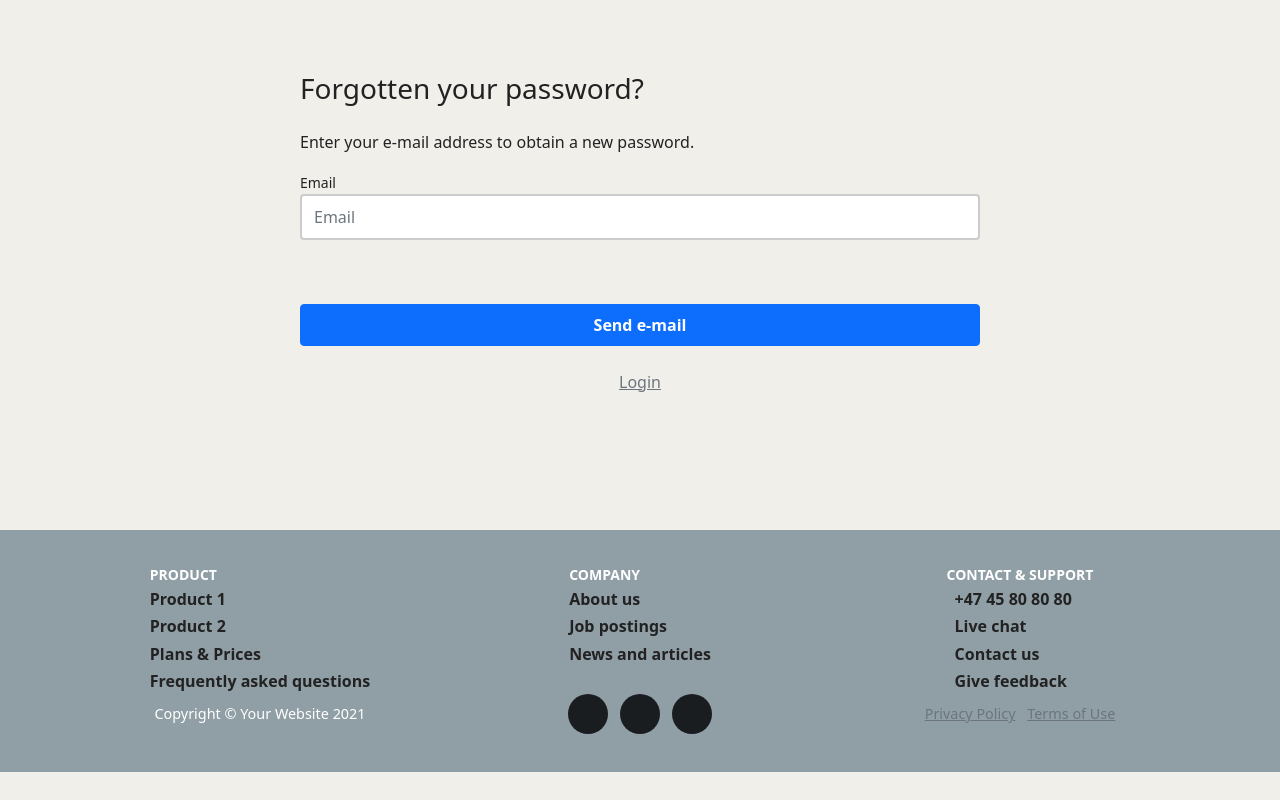
After one commit to DelroyBrown28/nueui-ecommerce-template-lvl1, a Django app: page /account/password_reset/ in a window 1280 px wide. The commit adds this page. Run offline with Django 3.2, Linux system fonts and the light colour scheme; some libraries are stand-ins or nearby versions.

Commit message:
password reset funtionality complete

```diff
--- a/account/forms.py
+++ b/account/forms.py
@@ -1,5 +1,6 @@
 from django import forms
-from django.contrib.auth.forms import AuthenticationForm
+from django.contrib.auth.forms import (
+    AuthenticationForm, PasswordResetForm, SetPasswordForm)
 from django.forms.fields import CharField
 from django.forms.widgets import PasswordInput
 from .models import UserBase
@@ -86,3 +87,34 @@ class UserEditForm(forms.ModelForm):
         super().__init__(*args, **kwargs)
         self.fields['first_name'].required = True
         self.fields['email'].required = True
+
+
+class PwdResetForm(PasswordResetForm):
+    email = forms.EmailField(max_length=254, widget=forms.TextInput(
+        attrs={'class': 'form-control mb-3',
+               'placeholder': 'Email', 'id': 'form-email'}
+    ))
+
+    def clean_email(self):
+        email = self.cleaned_data['email']
+        u = UserBase.objects.filter(email=email)
+        if not u:
+            raise forms.ValidationError(
+                'Sorry, we can not find that email address.'
+            )
+        return email
+
+
+class PwdResetConfirmForm(SetPasswordForm):
+    new_password1 = forms.CharField(
+        label='New Password', widget=forms.PasswordInput(
+            attrs={'class': 'form-control mb-3',
+                   'placeholder': 'New Password', 'id': 'form-newpass'}
+        )
+    )
+    new_password2 = forms.CharField(
+        label='Repeat Password', widget=forms.PasswordInput(
+            attrs={'class': 'form-control mb-3',
+                   'placeholder': 'New Password', 'id': 'form-newpass2'}
+        )
+    )
--- a/account/urls.py
+++ b/account/urls.py
@@ -2,7 +2,7 @@ from django.contrib.auth import views as auth_views
 from django.views.generic import TemplateView
 from django.urls import path
 from . import views
-from .forms import UserLoginForm
+from .forms import (UserLoginForm, PwdResetForm, PwdResetConfirmForm)
 
 
 app_name = 'account'
@@ -14,6 +14,18 @@ urlpatterns = [
     path('register/', views.account_register, name='register'),
     path('activate/<slug:uidb64>/<slug:token>/',
          views.account_activate, name='activate'),
+    path('password_reset/', auth_views.PasswordResetView.as_view(template_name="account/user/password_reset_form.html",
+                                                                 success_url='password_reset_email_confirm',
+                                                                 email_template_name='account/user/password_reset_email.html',
+                                                                 form_class=PwdResetForm), name='pwdreset'),
+    path('password_reset_confirm/<uidb64>/<token>', auth_views.PasswordResetConfirmView.as_view(template_name='account/user/password_reset_confirm.html',
+                                                                                                success_url='/account/password_reset_complete/',
+                                                                                                form_class=PwdResetConfirmForm),
+         name='password_reset_confirm'),
+    path('password_reset/password_reset_email_confirm/',
+         TemplateView.as_view(template_name="account/user/reset_status.html"), name='password_reset_done'),
+    path('password_reset_complete/',
+         TemplateView.as_view(template_name="account/user/reset_status.html"), name='password_reset_complete'),
     # User dashboard
     path('dashboard/', views.dashboard, name='dashboard'),
     path('profile/edit/', views.edit_details, name='edit_details'),
--- a/templates/account/user/edit_details.html
+++ b/templates/account/user/edit_details.html
@@ -61,6 +61,12 @@
                                 <button type="submit" role="button"
                                     class="btn btn-danger btn-block py-2 mb-4 mt-5 fw-bold w-100">Delete</button>
                             </form>
+                            <form class="account-form px-4" action="{% url 'account:pwdreset' %}" method="post">
+                                {% csrf_token %}
+                                <p>Forgotten your password?</p>
+                                <button type="submit" role="button"
+                                    class="btn btn-danger btn-block py-2 mb-4 mt-5 fw-bold w-100">Change Password</button>
+                            </form>
 
                         </div>
                     </div>
--- /dev/null
+++ b/templates/account/user/password_reset_form.html
@@ -0,0 +1,49 @@
+{% extends "main_store/base.html" %}
+{% block title %}Log-in{% endblock %}
+{% block content %}
+
+
+
+<style>
+    .account-form input {
+        border: 2px solid #ccc;
+        height: calc(2em + .75rem + 2px);
+    }
+
+    .account-form input:focus {
+        border-color: #1497ff;
+        box-shadow: inset 0 0px 0px rgba(0, 0, 0, 0.075), 0 0 0px rgba(255, 0, 0, 0.6);
+    }
+</style>
+
+<div class="container-fluid">
+    <div class="row no-gutter">
+        <div class="col-md-12">
+            <div class="login d-flex align-items-center py-5">
+                <div class="container">
+                    <div class="row">
+                        <div class="col-12 col-md-12 mx-auto">
+                            <form class="account-form p-4 rounded col-lg-8 mx-auto" method="post"
+                                action="{% url 'account:pwdreset' %}">
+                                <p class="h3 mb-4 font-weight-bold">Forgotten your password?</p>
+                                <p>Enter your e-mail address to obtain a new password.</p>
+                                {% if form.errors %}
+                                <div class="alert alert-primary" role="alert">
+                                    Error: Please try again!
+                                </div>
+                                {% endif %}
+                                {% csrf_token %}
+                                <label class="small font-weight-bold">{{ form.email.label}}</label>
+                                {{ form.email }}
+                                <button class="btn btn-primary btn-block py-2 mb-4 mt-5 fw-bold w-100" type="submit"
+                                    value="Send e-mail">Send e-mail</button>
+                                <p class="text-center"><a href="{% url 'account:login' %}">Login</a></p>
+                            </form>
+                        </div>
+                    </div>
+                </div>
+            </div>
+        </div>
+    </div>
+</div>
+{% endblock %}
```
Also changed, not shown: templates/account/user/password_reset_confirm.html (added, +86 -0 lines), templates/account/user/password_reset_email.html (added, +14 -0 lines), templates/account/user/reset_status.html (added, +46 -0 lines).
